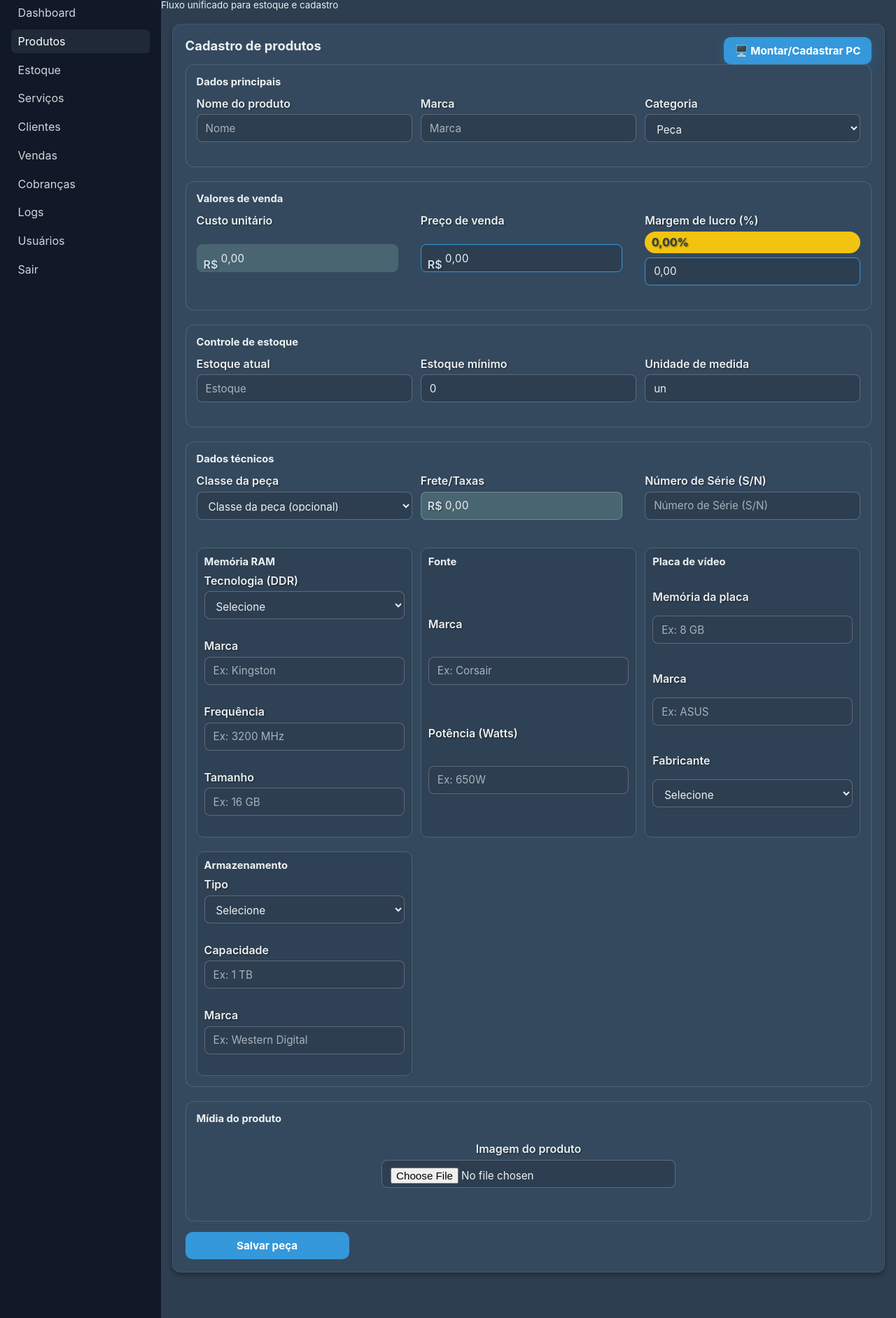
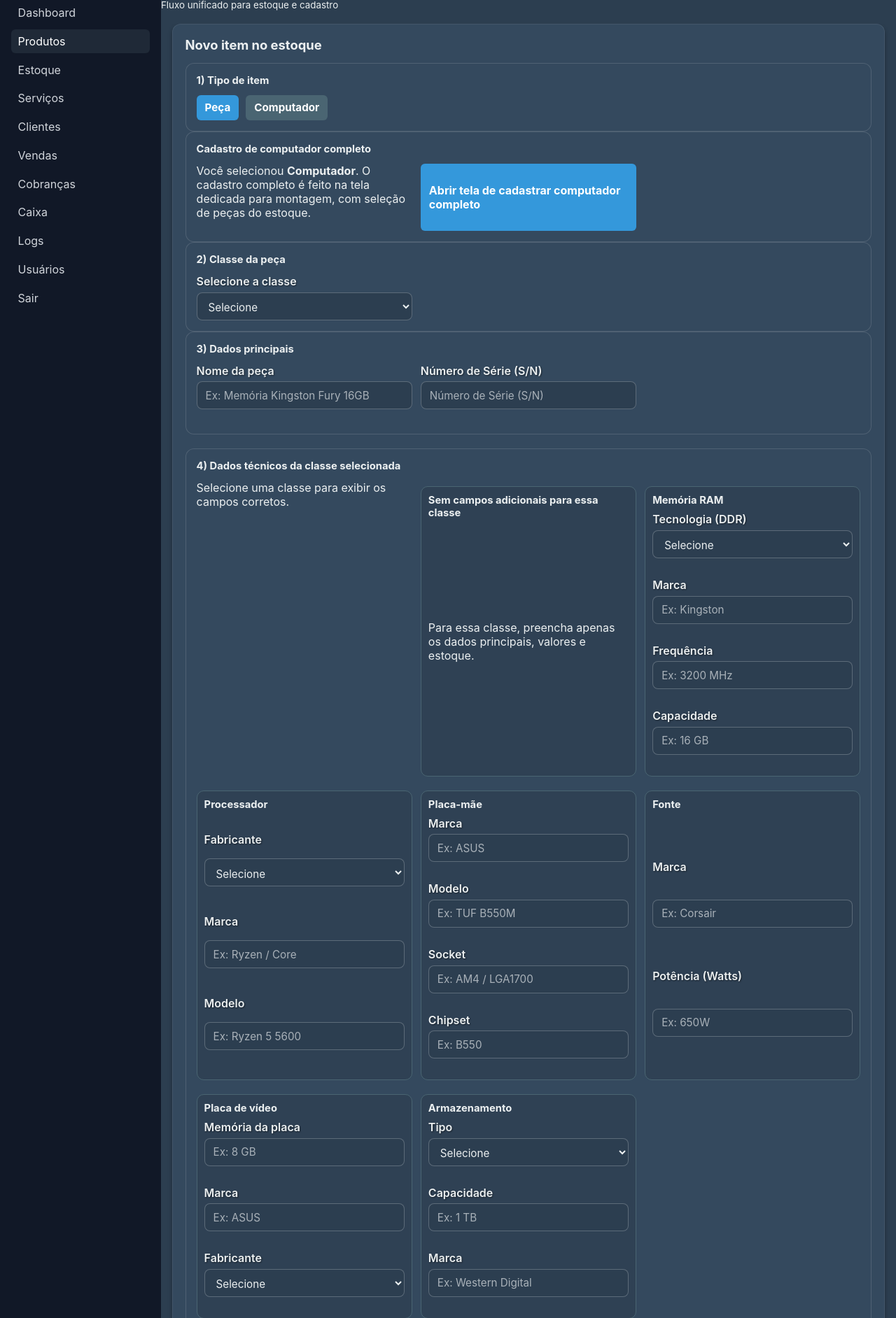
Before and after one commit to FelipeWelter/lojaWeb, a Flask app: page /produtos in a window 1280 px wide. Shown: the part 64-1948 px from the top of the page at 70% size. Run offline with Flask 3, Linux system fonts and the light colour scheme; the visitor is signed in with stand-in values (Sample User, id 1).

Commit message:
Refina fluxo sequencial de novo item no estoque

```diff
--- a/app.py
+++ b/app.py
@@ -71,6 +71,13 @@ class Product(db.Model):
     storage_type = db.Column(db.String(20), nullable=True)
     storage_capacity = db.Column(db.String(30), nullable=True)
     storage_brand = db.Column(db.String(60), nullable=True)
+    cpu_brand = db.Column(db.String(60), nullable=True)
+    cpu_manufacturer = db.Column(db.String(60), nullable=True)
+    cpu_model = db.Column(db.String(80), nullable=True)
+    motherboard_brand = db.Column(db.String(60), nullable=True)
+    motherboard_model = db.Column(db.String(80), nullable=True)
+    motherboard_socket = db.Column(db.String(40), nullable=True)
+    motherboard_chipset = db.Column(db.String(40), nullable=True)
     images = db.relationship('ProductImage', backref='product', cascade='all, delete-orphan', order_by='ProductImage.position')
     active = db.Column(db.Boolean, nullable=False, default=True)
 
@@ -1756,6 +1763,13 @@ def produtos():
             storage_type=(request.form.get('storage_type') or '').strip() or None,
             storage_capacity=(request.form.get('storage_capacity') or '').strip() or None,
             storage_brand=(request.form.get('storage_brand') or '').strip() or None,
+            cpu_brand=(request.form.get('cpu_brand') or '').strip() or None,
+            cpu_manufacturer=(request.form.get('cpu_manufacturer') or '').strip() or None,
+            cpu_model=(request.form.get('cpu_model') or '').strip() or None,
+            motherboard_brand=(request.form.get('motherboard_brand') or '').strip() or None,
+            motherboard_model=(request.form.get('motherboard_model') or '').strip() or None,
+            motherboard_socket=(request.form.get('motherboard_socket') or '').strip() or None,
+            motherboard_chipset=(request.form.get('motherboard_chipset') or '').strip() or None,
         )
         db.session.commit()
         flash('Produto cadastrado com sucesso!', 'success')
@@ -1863,6 +1877,20 @@ def editar_produto(product_id: int):
         product.storage_capacity = (request.form.get('storage_capacity') or '').strip() or None
     if 'storage_brand' in request.form:
         product.storage_brand = (request.form.get('storage_brand') or '').strip() or None
+    if 'cpu_brand' in request.form:
+        product.cpu_brand = (request.form.get('cpu_brand') or '').strip() or None
+    if 'cpu_manufacturer' in request.form:
+        product.cpu_manufacturer = (request.form.get('cpu_manufacturer') or '').strip() or None
+    if 'cpu_model' in request.form:
+        product.cpu_model = (request.form.get('cpu_model') or '').strip() or None
+    if 'motherboard_brand' in request.form:
+        product.motherboard_brand = (request.form.get('motherboard_brand') or '').strip() or None
+    if 'motherboard_model' in request.form:
+        product.motherboard_model = (request.form.get('motherboard_model') or '').strip() or None
+    if 'motherboard_socket' in request.form:
+        product.motherboard_socket = (request.form.get('motherboard_socket') or '').strip() or None
+    if 'motherboard_chipset' in request.form:
+        product.motherboard_chipset = (request.form.get('motherboard_chipset') or '').strip() or None
 
     if old_price != new_price:
         _log_audit(
@@ -2849,6 +2877,22 @@ def vendas():
         if payment_method not in PAYMENT_METHOD_LABELS:
             payment_method = 'pix'
 
+        payment_flow = (request.form.get('payment_flow') or 'avista').strip()
+        if payment_flow not in {'avista', 'aprazo'}:
+            payment_flow = 'avista'
+
+        due_date = None
+        if payment_flow == 'aprazo':
+            due_date_raw = (request.form.get('due_date') or '').strip()
+            if due_date_raw:
+                try:
+                    due_date = _parse_date_input(due_date_raw)
+                except ValueError as exc:
+                    flash(str(exc), 'danger')
+                    return redirect(url_for('vendas'))
+            else:
+                due_date = (datetime.utcnow() + timedelta(days=30)).date()
+
         sale = Sale(
             sale_name=sale_name,
             client_id=client_id,
@@ -2881,8 +2925,34 @@ def vendas():
                 )
             )
 
+        charge_reference = (request.form.get('charge_reference') or '').strip() or f'VENDA-{sale.id}'
+        installment_count_raw = (request.form.get('installment_count') or '1').strip()
+        try:
+            installment_count = max(1, int(installment_count_raw or '1'))
+        except ValueError:
+            installment_count = 1
+        is_installment = payment_flow == 'aprazo' and installment_count > 1
+        if payment_flow != 'aprazo':
+            installment_count = 1
+
+        charge = Charge(
+            sale_id=sale.id,
+            mercado_pago_reference=charge_reference,
+            due_date=due_date,
+            amount=total,
+            amount_paid=total if payment_flow == 'avista' else Decimal('0.00'),
+            status='confirmado' if payment_flow == 'avista' else 'pendente',
+            payment_method=payment_method,
+            is_installment=is_installment,
+            installment_count=installment_count,
+            installment_value=(total / Decimal(installment_count)).quantize(Decimal('0.01')) if installment_count > 0 else total,
+            payment_confirmed_at=datetime.utcnow() if payment_flow == 'avista' else None,
+        )
+        _normalize_charge_status(charge)
+        db.session.add(charge)
+
         db.session.commit()
-        flash('Venda registrada com sucesso!', 'success')
+        flash('Venda registrada com sucesso e enviada para o fluxo financeiro!', 'success')
         return redirect(url_for('vendas', print_sale_id=sale.id))
 
     sales = Sale.query.order_by(Sale.created_at.desc()).all()
@@ -3258,6 +3328,44 @@ def excluir_cobranca(charge_id: int):
     db.session.commit()
     flash('Cobrança excluída com sucesso!', 'success')
     return redirect(url_for('cobrancas'))
+
+
+
+@app.route('/caixa')
+@_login_required
+def caixa():
+    today = datetime.utcnow().date()
+    charges = Charge.query.order_by(Charge.id.desc()).all()
+
+    paid_today = Decimal('0.00')
+    pending_total = Decimal('0.00')
+    overdue_total = Decimal('0.00')
+
+    for charge in charges:
+        total_amount = _charge_total_amount(charge)
+        paid_amount = Decimal(charge.amount_paid or 0).quantize(Decimal('0.01'))
+        balance = (total_amount - paid_amount).quantize(Decimal('0.01'))
+
+        if charge.payment_confirmed_at and charge.payment_confirmed_at.date() == today:
+            paid_today += paid_amount
+
+        if charge.status != 'cancelado' and balance > 0:
+            pending_total += balance
+            if charge.due_date and charge.due_date < today:
+                overdue_total += balance
+
+    return render_template(
+        'cash_management.html',
+        charges=charges,
+        paid_today=paid_today,
+        pending_total=pending_total,
+        overdue_total=overdue_total,
+        charge_ui_status=_charge_ui_status,
+        charge_balance=_charge_balance,
+        charge_total_amount=_charge_total_amount,
+        payment_method_labels=PAYMENT_METHOD_LABELS,
+    )
+
 
 @app.route('/clientes/<int:client_id>/historico')
 @_login_required
@@ -3374,6 +3482,20 @@ with app.app_context():
         db.session.execute(db.text('ALTER TABLE product ADD COLUMN storage_capacity VARCHAR(30)'))
     if 'storage_brand' not in columns:
         db.session.execute(db.text('ALTER TABLE product ADD COLUMN storage_brand VARCHAR(60)'))
+    if 'cpu_brand' not in columns:
+        db.session.execute(db.text('ALTER TABLE product ADD COLUMN cpu_brand VARCHAR(60)'))
+    if 'cpu_manufacturer' not in columns:
+        db.session.execute(db.text('ALTER TABLE product ADD COLUMN cpu_manufacturer VARCHAR(60)'))
+    if 'cpu_model' not in columns:
+        db.session.execute(db.text('ALTER TABLE product ADD COLUMN cpu_model VARCHAR(80)'))
+    if 'motherboard_brand' not in columns:
+        db.session.execute(db.text('ALTER TABLE product ADD COLUMN motherboard_brand VARCHAR(60)'))
+    if 'motherboard_model' not in columns:
+        db.session.execute(db.text('ALTER TABLE product ADD COLUMN motherboard_model VARCHAR(80)'))
+    if 'motherboard_socket' not in columns:
+        db.session.execute(db.text('ALTER TABLE product ADD COLUMN motherboard_socket VARCHAR(40)'))
+    if 'motherboard_chipset' not in columns:
+        db.session.execute(db.text('ALTER TABLE product ADD COLUMN motherboard_chipset VARCHAR(40)'))
     db.session.commit()
 
     db.session.execute(
--- a/templates/fragments.html
+++ b/templates/fragments.html
@@ -9,6 +9,7 @@
     <a href="{{ url_for('clientes') }}" class="{% if endpoint in ['clientes','editar_cliente','historico_cliente'] %}active{% endif %}">Clientes</a>
     <a href="{{ url_for('vendas') }}" class="{% if endpoint == 'vendas' %}active{% endif %}">Vendas</a>
     <a href="{{ url_for('cobrancas') }}" class="{% if endpoint == 'cobrancas' %}active{% endif %}">Cobranças</a>
+    <a href="{{ url_for('caixa') }}" class="{% if endpoint == 'caixa' %}active{% endif %}">Caixa</a>
     <a href="{{ url_for('logs_auditoria') }}" class="{% if endpoint == 'logs_auditoria' %}active{% endif %}">Logs</a>
     <a href="{{ url_for('usuarios') }}" class="nav-admin {% if endpoint == 'usuarios' %}active{% endif %}">Usuários</a>
     <a href="{{ url_for('logout') }}" class="nav-admin">Sair</a>
--- a/templates/products.html
+++ b/templates/products.html
@@ -1,40 +1,29 @@
 {% extends 'base.html' %}
 {% block content %}
-<section class="card">
-  <div class="inventory-header product-header"><h2>Cadastro de produtos</h2><a class="btn-loja btn-loja--primary product-pc-button" href="{{ url_for('montar_pc') }}">🖥️ Montar/Cadastrar PC</a></div>
+<section class="card" id="new-item-flow">
+  <div class="inventory-header product-header">
+    <h2>Novo item no estoque</h2>
+  </div>
 
-
-  <form method="post" class="grid form-grid piece-form-grid" id="piece-form" enctype="multipart/form-data">
-    <input type="hidden" name="form_mode" value="piece" />
-    <div class="product-zone-grid full-width">
-      <section class="form-zone zone-identity">
-        <h3>Dados principais</h3>
-        <label>Nome do produto<input name="name" placeholder="Nome" required /></label>
-        <label>Marca<input name="brand" placeholder="Marca" /></label>
-        <label>Categoria
-          <select name="category" id="category-select"><option>Peça</option><option>Computador</option><option>Periféricos</option></select>
-        </label>
+  <section class="form-zone">
+    <h3>1) Tipo de item</h3>
+    <div class="action-group">
+      <button type="button" class="btn-loja btn-loja--primary" id="choose-piece-btn">Peça</button>
+      <button type="button" class="btn-loja btn-loja--secondary" id="choose-computer-btn">Computador</button>
+    </div>
   </section>
 
-      <section class="form-zone zone-finance">
-        <h3>Valores de venda</h3>
-        <label>Custo unitário<div class="money-wrap"><input name="cost_price" id="cost-input" type="text" data-money="true" placeholder="0,00" required /></div></label>
-        <label>Preço de venda<div class="money-wrap"><input name="price" id="price-input" type="text" data-money="true" placeholder="0,00" required /></div></label>
-        <label>Margem de lucro (%)<span id="margin-pill" class="margin-pill ok">0,00%</span><input name="margin_percent" id="margin-input" type="text" value="0,00" readonly /></label>
+  <section class="form-zone" id="computer-next-step" hidden>
+    <h3>Cadastro de computador completo</h3>
+    <p>Você selecionou <strong>Computador</strong>. O cadastro completo é feito na tela dedicada para montagem, com seleção de peças do estoque.</p>
+    <a class="btn-loja btn-loja--primary" href="{{ url_for('montar_pc') }}">Abrir tela de cadastrar computador completo</a>
   </section>
 
-      <section class="form-zone zone-logistics">
-        <h3>Controle de estoque</h3>
-        <label>Estoque atual<input name="stock" type="number" min="0" placeholder="Estoque" required /></label>
-        <label>Estoque mínimo<input name="min_stock" type="number" min="0" placeholder="0" value="0" /></label>
-        <label>Unidade de medida<input name="unit_measure" placeholder="Ex: un, kit" value="un" /></label>
-      </section>
-
-      <section class="form-zone zone-meta">
-        <h3>Dados técnicos</h3>
-        <label>Classe da peça
-          <select name="component_class" id="component-class-select">
-            <option value="">Classe da peça (opcional)</option>
+  <section class="form-zone" id="piece-class-step" hidden>
+    <h3>2) Classe da peça</h3>
+    <label>Selecione a classe
+      <select id="component-class-step-select">
+        <option value="">Selecione</option>
         <option value="gabinete">Gabinete</option>
         <option value="fans">Fans</option>
         <option value="placa_mae">Placa-mãe</option>
@@ -46,8 +35,28 @@
         <option value="perifericos">Periféricos</option>
       </select>
     </label>
-        <label>Frete/Taxas<div class="money-wrap"><input name="freight_fees" id="freight-input" type="text" data-money="true" placeholder="0,00" value="0,00" /></div></label>
+  </section>
+
+  <form method="post" class="grid form-grid piece-form-grid" id="piece-form" enctype="multipart/form-data" hidden>
+    <input type="hidden" name="form_mode" value="piece" />
+    <input type="hidden" name="category" value="Peça" />
+    <input type="hidden" name="component_class" id="component-class-hidden" />
+
+    <div class="product-zone-grid full-width">
+      <section class="form-zone zone-identity">
+        <h3>3) Dados principais</h3>
+        <label>Nome da peça<input name="name" placeholder="Ex: Memória Kingston Fury 16GB" required /></label>
         <label>Número de Série (S/N)<input name="serial_number" placeholder="Número de Série (S/N)" /></label>
+      </section>
+
+      <section class="form-zone zone-meta">
+        <h3>4) Dados técnicos da classe selecionada</h3>
+        <p id="piece-help-text" class="piece-help-text">Selecione uma classe para exibir os campos corretos.</p>
+
+        <div id="no-extra-fields" class="component-extra-fields" hidden>
+          <h4>Sem campos adicionais para essa classe</h4>
+          <p>Para essa classe, preencha apenas os dados principais, valores e estoque.</p>
+        </div>
 
         <div id="ram-fields" class="component-extra-fields" hidden>
           <h4>Memória RAM</h4>
@@ -61,7 +70,28 @@
           </label>
           <label>Marca<input name="ram_brand" placeholder="Ex: Kingston" /></label>
           <label>Frequência<input name="ram_frequency" placeholder="Ex: 3200 MHz" /></label>
-          <label>Tamanho<input name="ram_size" placeholder="Ex: 16 GB" /></label>
+          <label>Capacidade<input name="ram_size" placeholder="Ex: 16 GB" /></label>
+        </div>
+
+        <div id="cpu-fields" class="component-extra-fields" hidden>
+          <h4>Processador</h4>
+          <label>Fabricante
+            <select name="cpu_manufacturer">
+              <option value="">Selecione</option>
+              <option value="Intel">Intel</option>
+              <option value="AMD">AMD</option>
+            </select>
+          </label>
+          <label>Marca<input name="cpu_brand" placeholder="Ex: Ryzen / Core" /></label>
+          <label>Modelo<input name="cpu_model" placeholder="Ex: Ryzen 5 5600" /></label>
+        </div>
+
+        <div id="motherboard-fields" class="component-extra-fields" hidden>
+          <h4>Placa-mãe</h4>
+          <label>Marca<input name="motherboard_brand" placeholder="Ex: ASUS" /></label>
+          <label>Modelo<input name="motherboard_model" placeholder="Ex: TUF B550M" /></label>
+          <label>Socket<input name="motherboard_socket" placeholder="Ex: AM4 / LGA1700" /></label>
+          <label>Chipset<input name="motherboard_chipset" placeholder="Ex: B550" /></label>
         </div>
 
         <div id="psu-fields" class="component-extra-fields" hidden>
@@ -98,36 +128,79 @@
         </div>
       </section>
 
+      <section class="form-zone zone-finance">
+        <h3>5) Valores</h3>
+        <label>Custo unitário<div class="money-wrap"><input name="cost_price" id="cost-input" class="js-clear-prefill" type="text" data-money="true" placeholder="0,00" value="0,00" required /></div></label>
+        <label>Preço de venda<div class="money-wrap"><input name="price" id="price-input" class="js-clear-prefill" type="text" data-money="true" placeholder="0,00" value="0,00" required /></div></label>
+        <label>Frete/Taxas<div class="money-wrap"><input name="freight_fees" id="freight-input" class="js-clear-prefill" type="text" data-money="true" placeholder="0,00" value="0,00" /></div></label>
+        <label>Margem de lucro (%)<span id="margin-pill" class="margin-pill ok">0,00%</span><input name="margin_percent" id="margin-input" type="text" value="0,00" readonly /></label>
+      </section>
+
+      <section class="form-zone zone-logistics">
+        <h3>6) Estoque</h3>
+        <label>Estoque atual<input name="stock" type="number" min="0" placeholder="Estoque" required /></label>
+      </section>
+
       <section class="form-zone zone-media full-width">
         <h3>Mídia do produto</h3>
         <label class="media-upload-field">Imagem do produto<input name="photo_file" type="file" accept="image/*" /></label>
       </section>
     </div>
-    <button type="submit">Salvar peça</button>
+    <button type="submit">Cadastrar no estoque</button>
   </form>
-
 </section>
 
+<script>
+  const choosePieceBtn = document.getElementById('choose-piece-btn');
+  const chooseComputerBtn = document.getElementById('choose-computer-btn');
+  const computerNextStep = document.getElementById('computer-next-step');
+  const pieceClassStep = document.getElementById('piece-class-step');
+  const classSelect = document.getElementById('component-class-step-select');
+  const pieceForm = document.getElementById('piece-form');
+  const classHidden = document.getElementById('component-class-hidden');
+  const helpTextEl = document.getElementById('piece-help-text');
 
+  function activatePieceFlow() {
+    computerNextStep.hidden = true;
+    pieceClassStep.hidden = false;
+    if (!classSelect.value) {
+      pieceForm.hidden = true;
+    }
+  }
 
-<script>
-  const categorySelect = document.getElementById('category-select');
-  const classSelect = document.getElementById('component-class-select');
-
-  function togglePieceClass() {
-    const isPiece = categorySelect.value === 'Peça';
-    classSelect.disabled = !isPiece;
-    if (!isPiece) classSelect.value = '';
+  function activateComputerFlow() {
+    pieceClassStep.hidden = true;
+    pieceForm.hidden = true;
+    classSelect.value = '';
+    classHidden.value = '';
+    computerNextStep.hidden = false;
   }
 
   function toggleTechnicalFieldsByClass() {
     const selectedClass = classSelect.value;
+    classHidden.value = selectedClass;
+    pieceForm.hidden = !selectedClass;
+
     const fieldsMap = {
       memoria_ram: document.getElementById('ram-fields'),
+      processador: document.getElementById('cpu-fields'),
+      placa_mae: document.getElementById('motherboard-fields'),
       fonte: document.getElementById('psu-fields'),
       placa_video: document.getElementById('gpu-fields'),
       armazenamento: document.getElementById('storage-fields'),
     };
+
+    const helpMap = {
+      memoria_ram: 'RAM: tecnologia DDR, frequência, marca e capacidade. RAM não usa campos de armazenamento.',
+      processador: 'Processador: preencha fabricante, marca e modelo.',
+      placa_mae: 'Placa-mãe: preencha marca, modelo, socket e chipset.',
+      fonte: 'Fonte: informe marca e potência real.',
+      placa_video: 'GPU: informe memória, fabricante da GPU e marca parceira.',
+      armazenamento: 'Armazenamento: informe tipo, capacidade e marca.',
+    };
+
+    const noExtraClasses = ['gabinete', 'fans', 'perifericos'];
+    const noExtraFields = document.getElementById('no-extra-fields');
 
     Object.entries(fieldsMap).forEach(([key, fieldContainer]) => {
       if (!fieldContainer) return;
@@ -137,13 +210,18 @@
         if (!visible) input.value = '';
       });
     });
+
+    if (noExtraFields) {
+      noExtraFields.hidden = !selectedClass || !noExtraClasses.includes(selectedClass);
+    }
+
+    if (helpTextEl) {
+      helpTextEl.textContent = helpMap[selectedClass] || 'Para essa classe, preencha somente os campos exibidos abaixo.';
+    }
   }
 
   function parseMoneyValue(value) {
-    const normalized = String(value || '')
-      .replace(/\./g, '')
-      .replace(',', '.')
-      .replace(/[^\d.-]/g, '');
+    const normalized = String(value || '').replace(/\./g, '').replace(',', '.').replace(/[^\d.-]/g, '');
     const parsed = Number(normalized);
     return Number.isFinite(parsed) ? parsed : 0;
   }
@@ -151,7 +229,6 @@
   function calculateProfitMargin({ cost, freight, price }) {
     const totalCost = cost + freight;
     const profit = price - totalCost;
-
     if (price <= 0) return 0;
     return (profit / price) * 100;
   }
@@ -166,7 +243,7 @@
     if (marginInput) marginInput.value = margin.toFixed(2).replace('.', ',');
     if (!pill) return;
     pill.textContent = `${margin.toFixed(2).replace('.', ',')}%`;
-    pill.classList.remove('ok','warn','bad');
+    pill.classList.remove('ok', 'warn', 'bad');
     if (margin < 0) pill.classList.add('bad');
     else if (margin < 10) pill.classList.add('warn');
     else pill.classList.add('ok');
@@ -176,13 +253,22 @@
     window.requestAnimationFrame(updateMarginRealtime);
   }
 
-  categorySelect.addEventListener('change', togglePieceClass);
+  choosePieceBtn.addEventListener('click', activatePieceFlow);
+  chooseComputerBtn.addEventListener('click', activateComputerFlow);
   classSelect.addEventListener('change', toggleTechnicalFieldsByClass);
+
   document.getElementById('cost-input')?.addEventListener('input', scheduleMarginUpdate);
   document.getElementById('freight-input')?.addEventListener('input', scheduleMarginUpdate);
   document.getElementById('price-input')?.addEventListener('input', scheduleMarginUpdate);
-  togglePieceClass();
-  toggleTechnicalFieldsByClass();
+
+  document.querySelectorAll('.js-clear-prefill').forEach((input) => {
+    input.addEventListener('focus', () => {
+      if ((input.value || '').trim() === '0,00' || (input.value || '').trim() === '0.00') {
+        input.value = '';
+      }
+    }, { once: true });
+  });
+
   updateMarginRealtime();
 </script>
 {% endblock %}
```
Also changed, not shown: templates/cash_management.html (added, +46 -0 lines), templates/sales.html (+49 -0 lines). Lines whose indentation alone changed are shown as unchanged.
